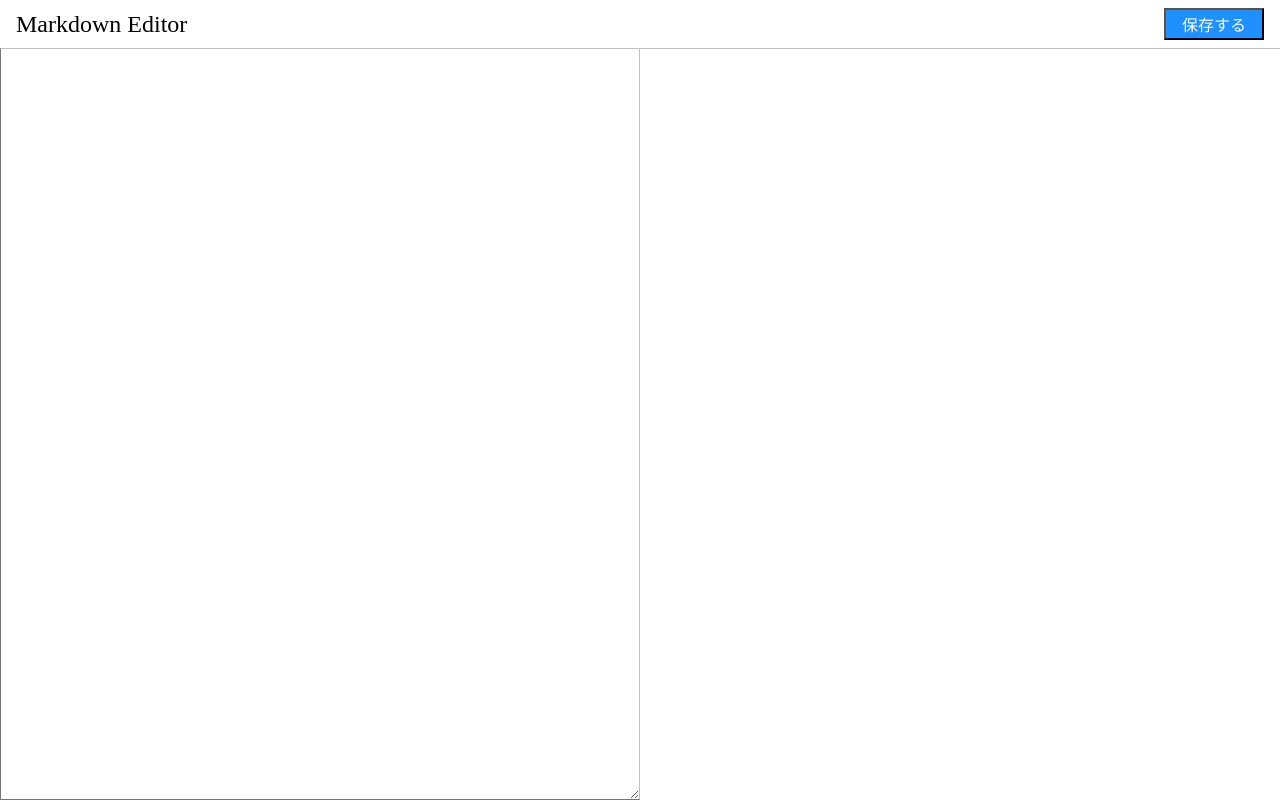
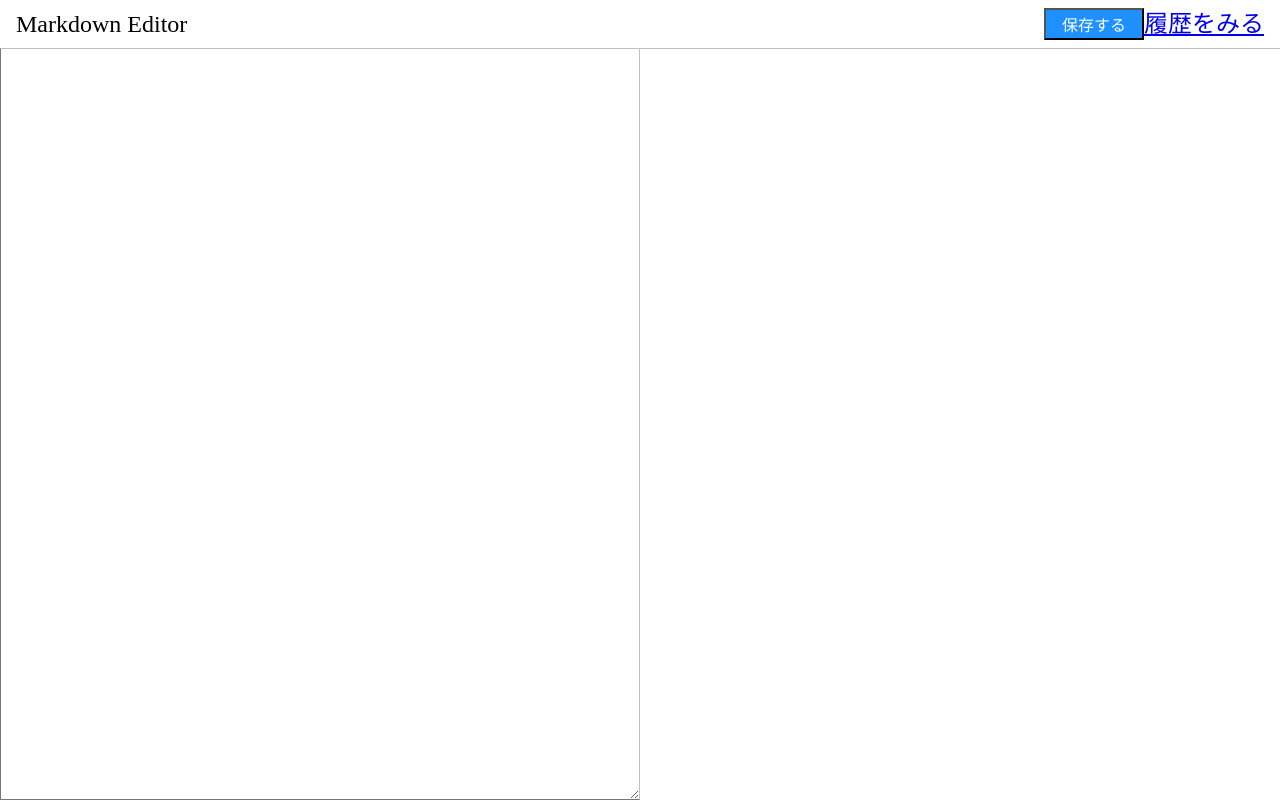
Before and after one commit to minminibear/markdown-editor, a React app: page /#/editor in a window 1280 px wide. Built offline with nearby package versions, Linux system fonts and the light colour scheme.

Commit message:
ページ遷移

```diff
--- a/package.json
+++ b/package.json
@@ -8,11 +8,13 @@
     "dependencies": {
         "@types/react": "^17.0.43",
         "@types/react-dom": "^17.0.14",
+        "@types/react-router-dom": "^5.3.3",
         "@types/styled-components": "^5.1.24",
         "dexie": "^3.2.1",
         "react": "^18.0.0",
         "react-dom": "^18.0.0",
         "react-markdown": "^8.0.2",
+        "react-router-dom": "^6.3.0",
         "styled-components": "^5.3.5",
         "ts-loader": "^9.2.8",
         "typescript": "^4.6.3",
--- a/src/index.tsx
+++ b/src/index.tsx
@@ -2,13 +2,14 @@ import * as React from 'react'
 import { render } from 'react-dom'
 import styled from 'styled-components'
 import { createGlobalStyle } from 'styled-components'
+import {
+    HashRouter as Router,
+    Routes,
+    Route,
+    Navigate,
+} from 'react-router-dom'
 import { Editor } from './pages/editor'
-
-// const Header = styled.h1`
-//     color: red;
-// `
-
-// const Main = (<Header>Markdown Editor</Header>)
+import { History } from './pages/history'
 
 const GlobalStyle = createGlobalStyle`
     body * {
@@ -19,8 +20,27 @@ const GlobalStyle = createGlobalStyle`
 const Main = (
     <>
         <GlobalStyle />
-        <Editor />
+        <Router>
+            <Routes>
+                <Route path="/editor" element={<Editor />} />
+                <Route path="/history" element={<History />} />
+                <Route path="*" element={<Navigate to="/editor" replace /> } />
+                {/* Navigateは適当なパス 例）/fooにアクセスしても定義されていないので/editorになる */}
+            </Routes>
+        </Router>
     </>
 )
 
 render(Main, document.getElementById('app'))
+
+// やったこと
+// react-router v6をインストールしているため、教材と一部書き方が異なる箇所がある
+// <BrowserRouter><Routes>で囲う
+// Route→Routeへ、exactは削除、elementを追加
+// Redirect→Navigateへ。 pathを削除してreplaceを追加　→　エラーになる
+
+// HashRouter と BrowserRouter について
+// 教材ではHashRouterを使用しているが、V6での書き方はBrowserRouter？
+// https://reactrouter.com/docs/en/v6/api#overview
+// →公式では使用しないことを強くおすすめしますと書いてある。
+// →SRで質問したらURLをサーバーに送信すべきではないため、個人で使用する分には問題ないけど、デプロイとかをする場合はBrowserRouterを使用するのが無難。
--- a/src/pages/editor.tsx
+++ b/src/pages/editor.tsx
@@ -5,6 +5,7 @@ import ReactMarkdown from 'react-markdown'
 import { putMemo } from '../indexeddb/memos'
 import { Button } from '../components/button'
 import { SaveModal } from '../components/save_modal'
+import { Link } from 'react-router-dom'
 
 const { useState } = React
 
@@ -79,6 +80,9 @@ export const Editor: React.FC = () => {
                     <Button onClick={() => setShowModal(true)}>
                         保存する
                     </Button>
+                    <Link to="/history">
+                        履歴をみる
+                    </Link>
                 </HeaderControl>
             </Header>
             <Wrapper>
--- /dev/null
+++ b/src/pages/history.tsx
@@ -0,0 +1,18 @@
+import * as React from "react";
+import { useNavigate } from "react-router-dom";
+import { Button } from '../components/button'
+// useHistory:Reactのカスタムフックでhistoryオブジェクトを返す。
+// historyはブラウザの履歴を扱うためのAPIを提供
+
+export const History: React.FC = () => {
+    const navigate = useNavigate()
+    return (
+        <>
+            <h1>History</h1>
+            <Button onClick={() => navigate('/editor')}>
+                {/* history.push('/editor')と記述すると指定されたパスに遷移できます */}
+                エディタへ戻る
+            </Button>
+        </>
+    )
+}
```
Also changed, not shown: 1 other file (tests, documents, lock files or other folders).
